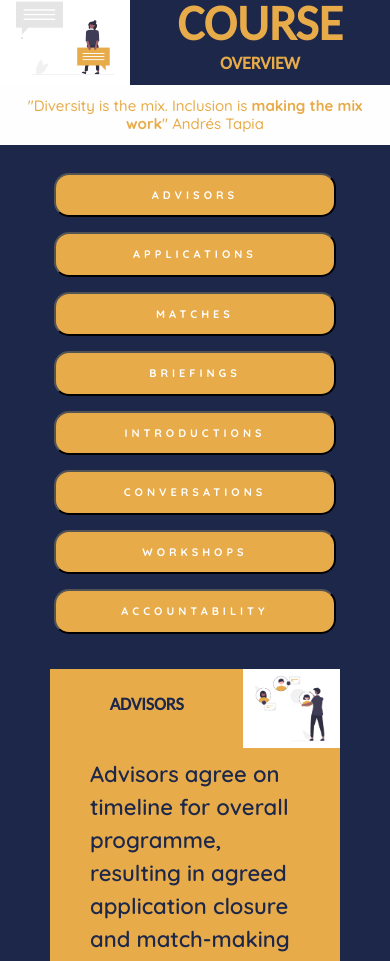
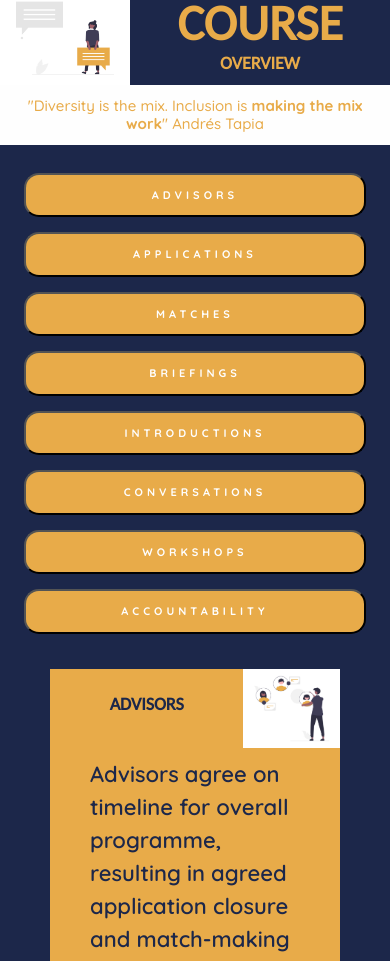
Before and after one commit to SkippyWalnuts/rev-mentoring-react, a React (Create React App) app: page / in a window 390 px wide. Shown: the part 1264-2225 px from the top of the page. Built offline with nearby package versions, Linux system fonts and the light colour scheme.

Commit message:
Update Course.css

```diff
--- a/src/Course.css
+++ b/src/Course.css
@@ -36,7 +36,7 @@
 @media (max-width: 700px) {
     .course-buttons {
         margin: 20px auto;
-        padding: 0 30px;
+        padding: 0;
     }
 
     .Course button {
```
